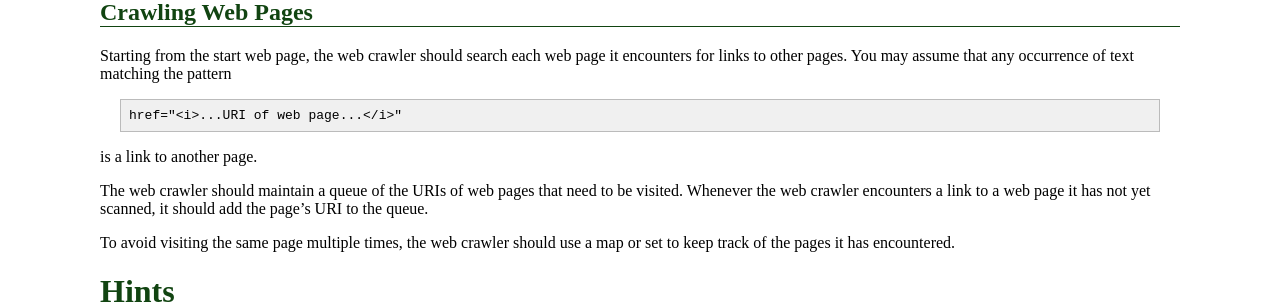
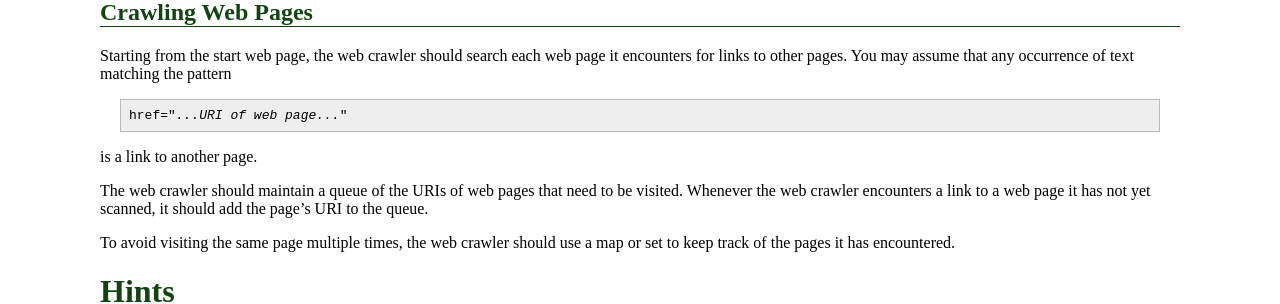
Before and after one commit to ycpcs/cs201-summer2014, a Jekyll site: the page built from assign/assign07.md, in a window 1280 px wide and 900 px high, scrolled down 2115 px. Shown: the part 152-456 px from the top of the window. Built offline with Jekyll 4.4.1, drawn with Linux system fonts in a browser that asks for light colours; Markdown is read by kramdown in place of the engine named in the settings.

Commit message:
this will work

```diff
--- a/assign/assign07.md
+++ b/assign/assign07.md
@@ -121,7 +121,7 @@ Crawling Web Pages
 
 Starting from the start web page, the web crawler should search each web page it encounters for links to other pages. You may assume that any occurrence of text matching the pattern
 
-    href="<i>...URI of web page...</i>"
+<pre>href="<i>...URI of web page...</i>"</pre>
 
 is a link to another page.
 
```
